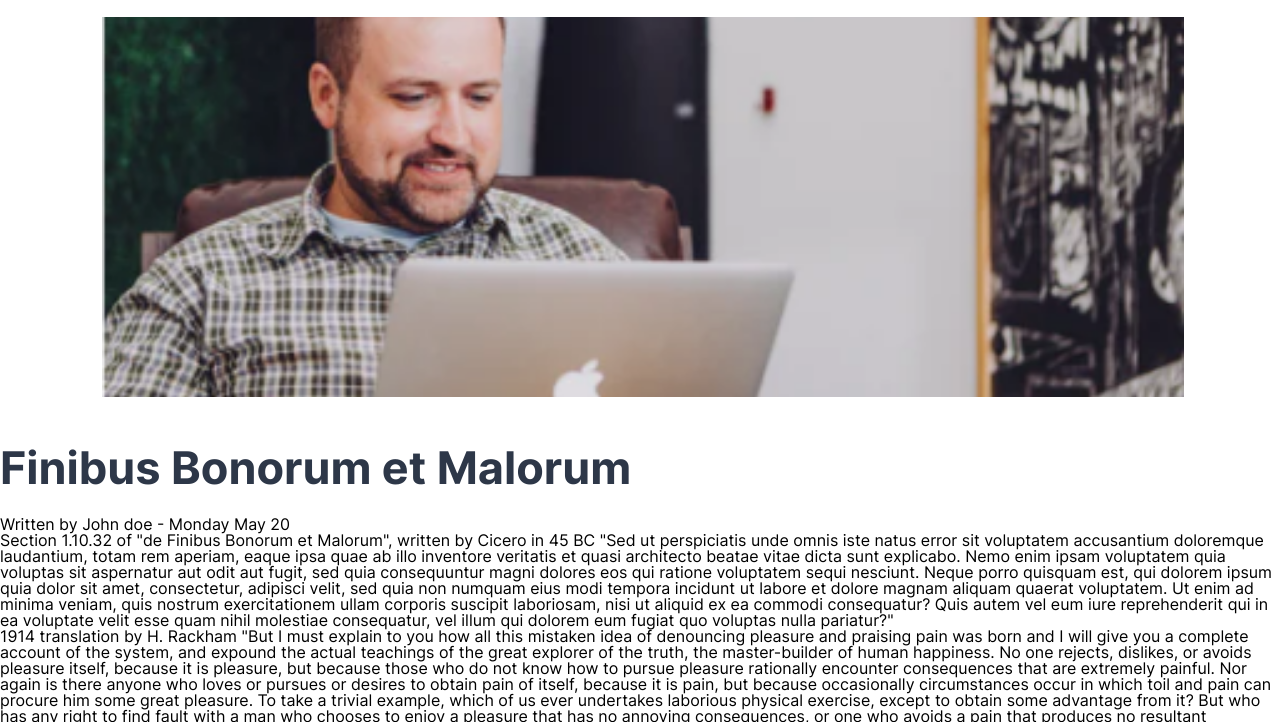
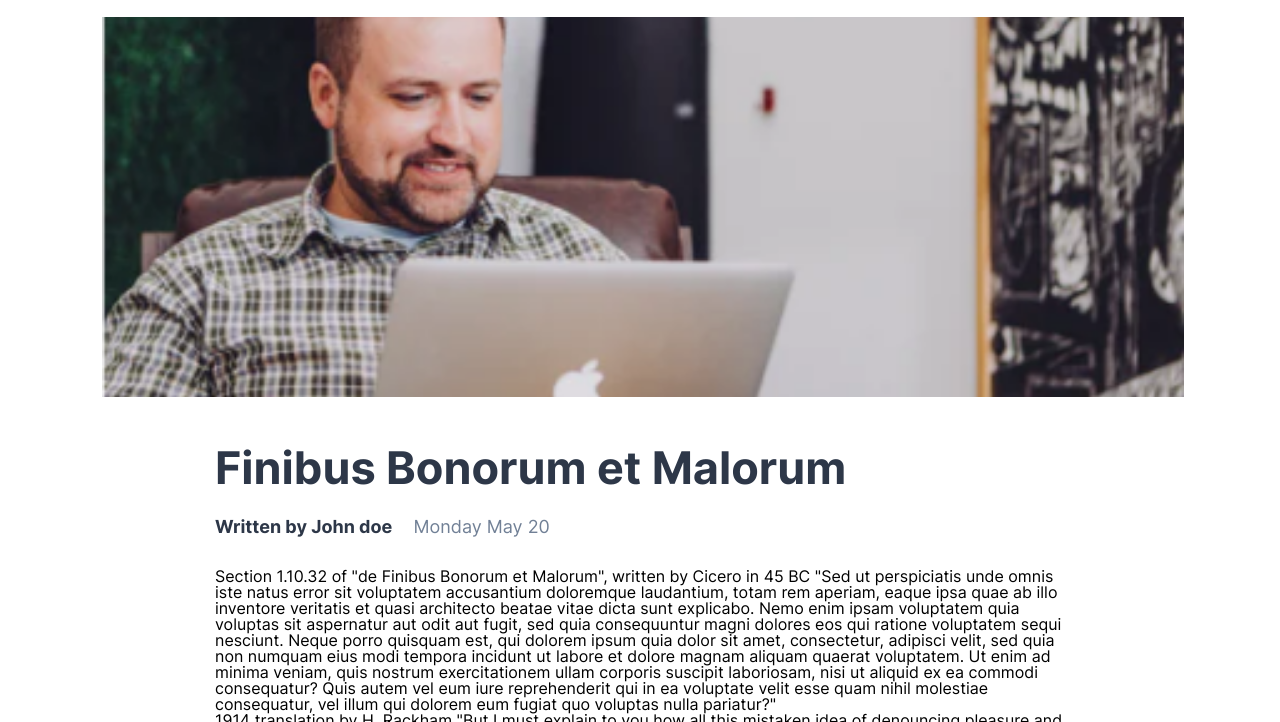
Before and after one commit to Stanisgrox/FFPRO1-Blog---Stanisgrox, a plain HTML site: page details.html in a window 1280 px wide. Shown: the part 78-800 px from the top of the page. Drawn offline with Linux system fonts and the light colour scheme.

Commit message:
Detail info style

```diff
--- a/css/style.css
+++ b/css/style.css
@@ -276,7 +276,24 @@
 
 .details_wrapper{
     padding-left: 16.8%;
-    background-color: #6B46C1;
+    padding-right: 16.8%;;
+}
+
+.details_info{
+    font-size: 18px;
+    line-height: 21px;
+    margin-bottom: 31px;
+}
+
+.details_info_author{
+    color: #2D3748;
+    font-weight: 700;
+}
+
+.details_info_date{
+    color: #718096;
+    font-weight: 400;
+    padding-left: 2%;
 }
 
 .footer{
--- a/details.html
+++ b/details.html
@@ -56,12 +56,17 @@
     <main class="main">
         <div class="wrapper">
             <img class="details_post_image" src="img/image1.png">
-            <div clsss="details_wrapper">
+            <div class="details_wrapper">
                 <h1 class="details_caption">
                     Finibus Bonorum et Malorum
                 </h1>
-                <div>
-                    Written by John doe - Monday  May 20
+                <div class="details_info">
+                    <span class="details_info_author">
+                        Written by John doe
+                    </span>
+                    <span class="details_info_date">
+                        Monday  May 20
+                    </span>
                 </div>
                 <p>
                   Section 1.10.32 of "de Finibus Bonorum et Malorum", written by Cicero in 45 BC
```
